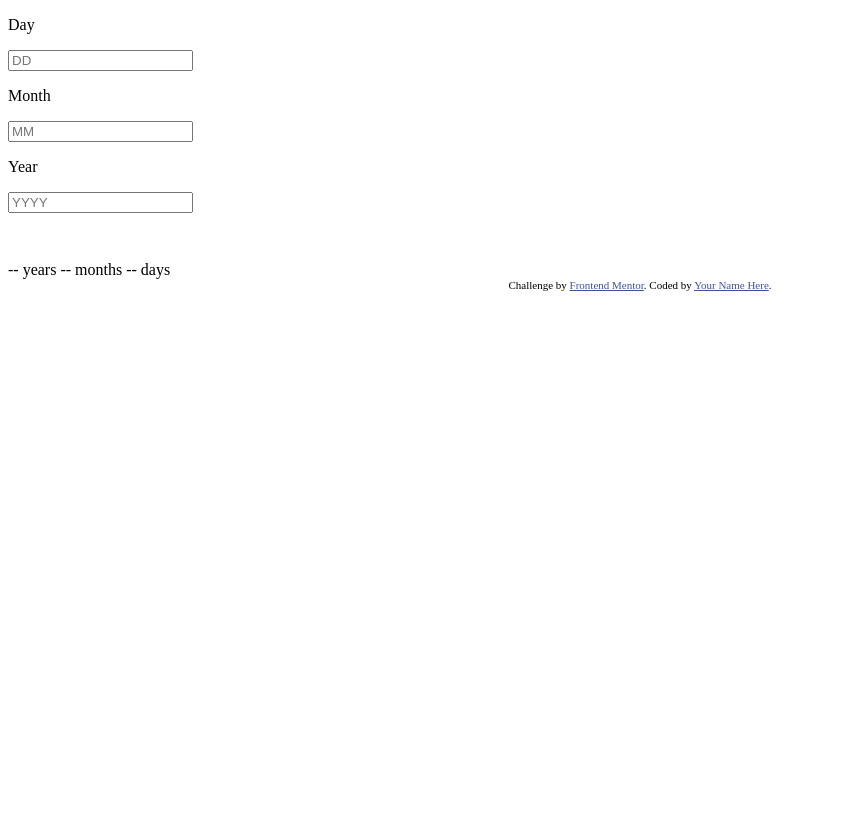
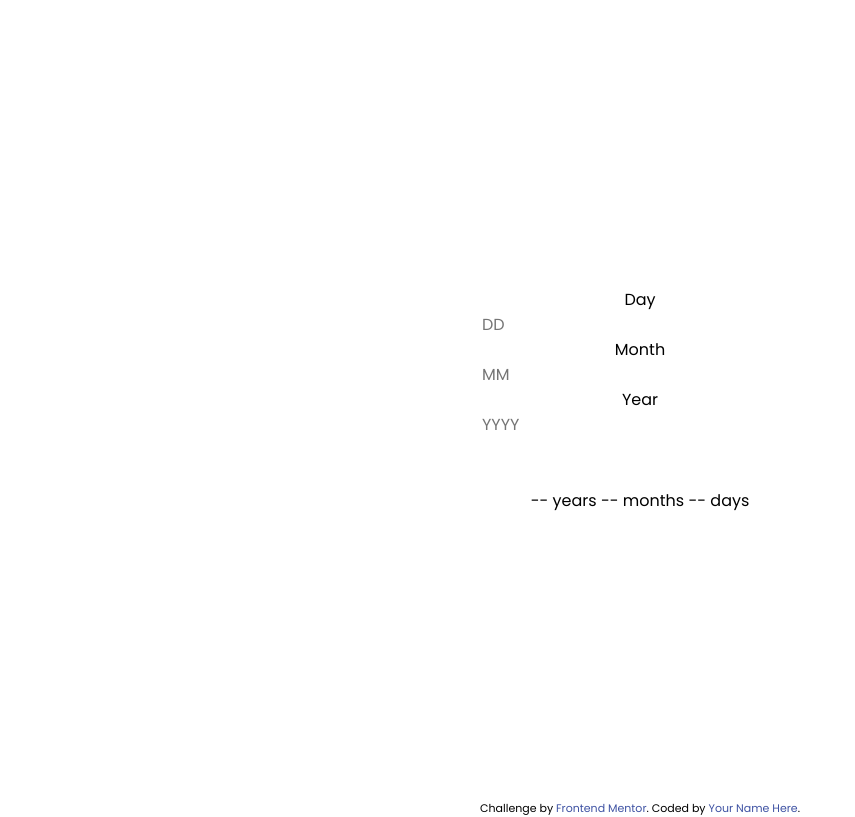
Before and after one commit to mapompeo/frontend-mentor, a plain HTML site: page projects/age-calculator-app-main/index.html in a window 1280 px wide. Shown: the whole page, without its empty margins (0-855 px from the left). Drawn offline with Linux system fonts and the light colour scheme.

Commit message:
não vai dar pra codar

```diff
--- a/projects/age-calculator-app-main/index.html
+++ b/projects/age-calculator-app-main/index.html
@@ -12,6 +12,7 @@
   <script src="script.js" defer></script>
 </head>
 <body>
+  <main>
     <div class="card">
         <div class="top">
           <p>Day</p>
@@ -30,9 +31,12 @@
           -- days
         </div>
     </div>
+  </main>
+  <footer>
     <div class="attribution">
       Challenge by <a href="https://www.frontendmentor.io?ref=challenge" target="_blank">Frontend Mentor</a>.
       Coded by <a href="#">Your Name Here</a>.
     </div>
+  </footer>
 </body>
 </html>
--- a/projects/age-calculator-app-main/style.css
+++ b/projects/age-calculator-app-main/style.css
@@ -1,2 +1,34 @@
 .attribution { font-size: 11px; text-align: center; }
 .attribution a { color: hsl(228, 45%, 44%); }
+
+
+:root {
+    --White: hsl(0, 0%, 100%);
+    --Off-white: hsl(0, 0%, 94%);
+    --Light-rey: hsl(0, 0%, 86%);
+    --Smokey-grey: hsl(0, 1%, 44%);
+    --Off-black: hsl(0, 0%, 8%);
+}
+
+
+* {
+    margin: 0;
+	padding: 0;
+	border: 0;
+	font-size: 100%;
+    font-family: 'Poppins', sans-serif;
+	vertical-align: baseline;
+    text-decoration: none;
+}
+
+main {
+    display: flex;
+    justify-content: center;
+    align-items: center;
+    text-align: center;
+    height: 100vh;
+}
+
+.card{
+    display: flex;
+}
```
Also changed, not shown: 1 other file. Lines whose indentation alone changed are shown as unchanged.
